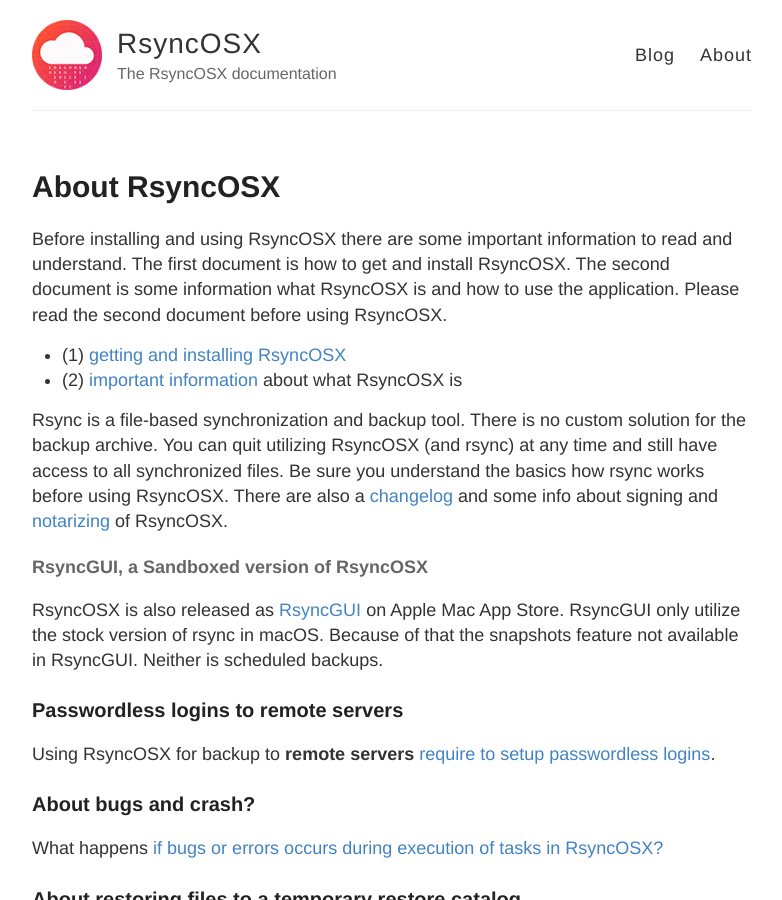
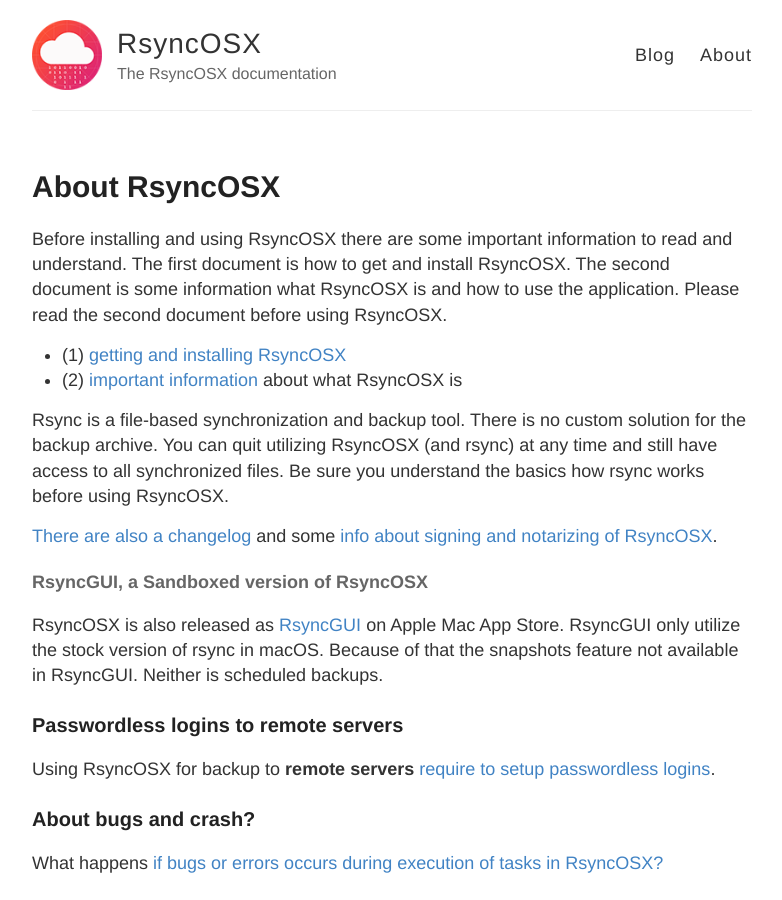
Before and after one commit to d2s/Documentation, a Jekyll site: the page built from _posts/2018-04-15-README.md, in a window 1280 px wide and 900 px high. Shown: the whole window, without its empty margins (248-1030 px from the left). Built offline with Jekyll 4.4.1, drawn with Linux system fonts in a browser that asks for light colours.

```diff
--- a/_posts/2018-04-15-README.md
+++ b/_posts/2018-04-15-README.md
@@ -8,7 +8,9 @@ Before installing and using RsyncOSX there are some important information to rea
  - (1) [getting and installing RsyncOSX](/Install)
  - (2) [important information](/HowtoUseRsyncOSX) about what RsyncOSX is
 
-Rsync is a file-based synchronization and backup tool. There is no custom solution for the backup archive. You can quit utilizing RsyncOSX (and rsync) at any time and still have access to all synchronized files. Be sure you understand the basics how rsync works before using RsyncOSX. There are also a [changelog](/Changelog) and some info about signing and [notarizing](/Notarized) of RsyncOSX.
+Rsync is a file-based synchronization and backup tool. There is no custom solution for the backup archive. You can quit utilizing RsyncOSX (and rsync) at any time and still have access to all synchronized files. Be sure you understand the basics how rsync works before using RsyncOSX.
+
+[There are also a changelog](/Changelog) and some [info about signing and notarizing of RsyncOSX](/Notarized).
 
 #### RsyncGUI, a Sandboxed version of RsyncOSX
 
```
